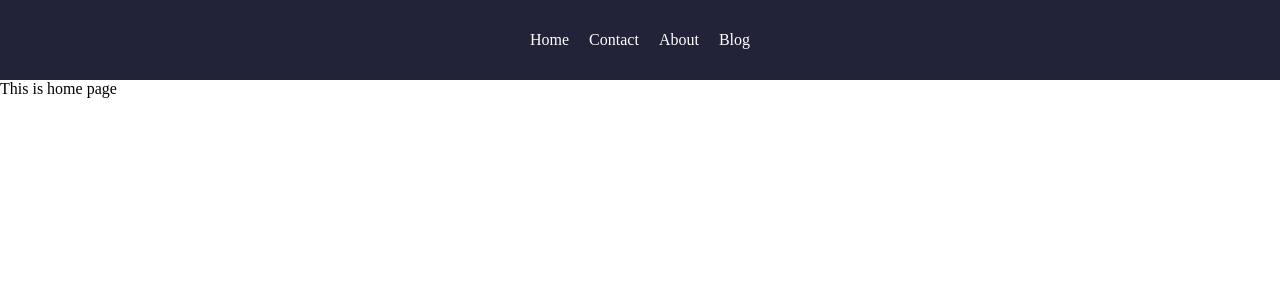
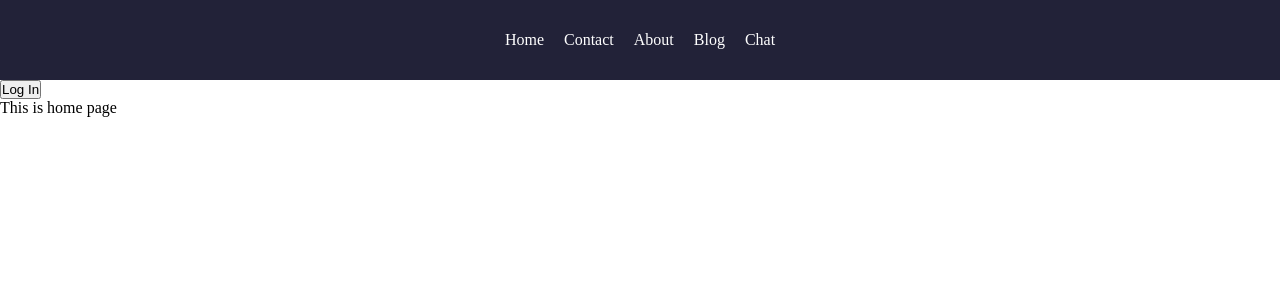
Before and after one commit to sohan065/React_Practice, a React (Create React App) app: page / in a window 1280 px wide. Shown: the top 300 px of the page. Built offline with nearby package versions, Linux system fonts and the light colour scheme.

Commit message:
protected route added

```diff
--- a/src/components/Navbar/Navbar.js
+++ b/src/components/Navbar/Navbar.js
@@ -17,6 +17,9 @@ export default function Navbar() {
             <Link to="/blogs" className={style['nav-link']}>
                 Blog
             </Link>
+            <Link to="/chat" className={style['nav-link']}>
+                Chat
+            </Link>
         </nav>
     );
 }
--- /dev/null
+++ b/src/components/Router/Protected.js
@@ -0,0 +1,9 @@
+import React from 'react';
+import { Navigate } from 'react-router-dom';
+
+export default function Protected({ isLogIn, children }) {
+    if (!isLogIn) {
+        return <Navigate to="/" replace></Navigate>;
+    }
+    return children;
+}
--- a/src/components/Router/Router.js
+++ b/src/components/Router/Router.js
@@ -1,4 +1,4 @@
-import React from 'react';
+import React, { useState } from 'react';
 import { BrowserRouter, Route, Routes } from 'react-router-dom';
 import About from './About';
 import HomePage from './HomePage';
@@ -8,11 +8,29 @@ import Navbar from '../Navbar/Navbar';
 import Blogs from '../../pages/Blogs';
 import Blog from '../../pages/Blog';
 import User from '../../pages/User';
+import Chat from '../../pages/Chat';
+import Protected from './Protected';
 
 export default function Router() {
+    const [isLogIn, setIslogIn] = useState(false);
     return (
         <BrowserRouter>
             <Navbar />
+            {isLogIn ? (
+                <button
+                    onClick={() => {
+                        setIslogIn(!isLogIn);
+                    }}>
+                    Log Out
+                </button>
+            ) : (
+                <button
+                    onClick={() => {
+                        setIslogIn(!isLogIn);
+                    }}>
+                    Log In
+                </button>
+            )}
             <Routes>
                 <Route path="/" element={<HomePage />} />
                 <Route path="/about" element={<About />} />
@@ -20,6 +38,14 @@ export default function Router() {
                 <Route path="/blogs" element={<Blogs />} />
                 <Route path="/blogs/:title" element={<Blog />} />
                 <Route path="/user" element={<User />} />
+                <Route
+                    path="/chat"
+                    element={
+                        <Protected isLogIn={isLogIn}>
+                            <Chat />
+                        </Protected>
+                    }
+                />
                 <Route path="*" element={<Error />} />
             </Routes>
         </BrowserRouter>
--- /dev/null
+++ b/src/pages/Chat.js
@@ -0,0 +1,9 @@
+import React from 'react';
+
+export default function Chat() {
+    return (
+        <div>
+            <h1>Welcome to Chating</h1>
+        </div>
+    );
+}
```
Also changed, not shown: .eslintrc.json.
